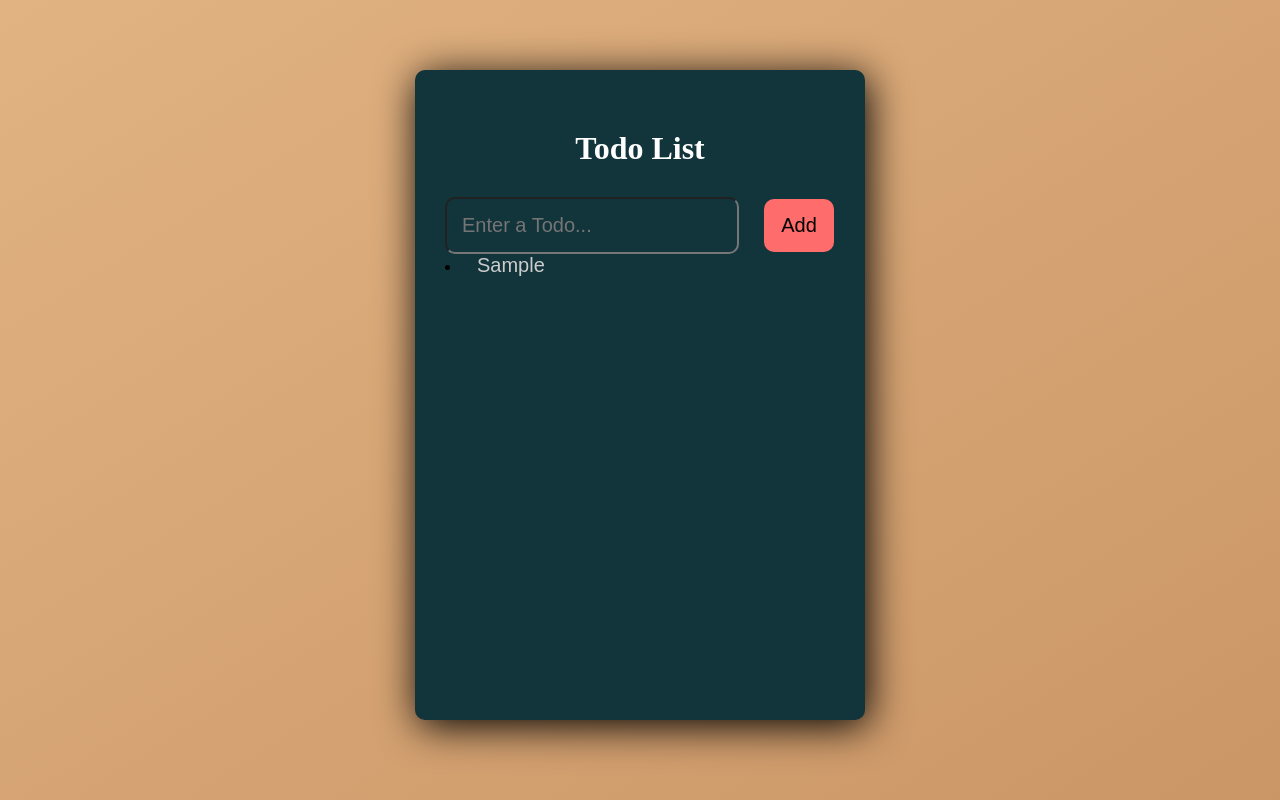
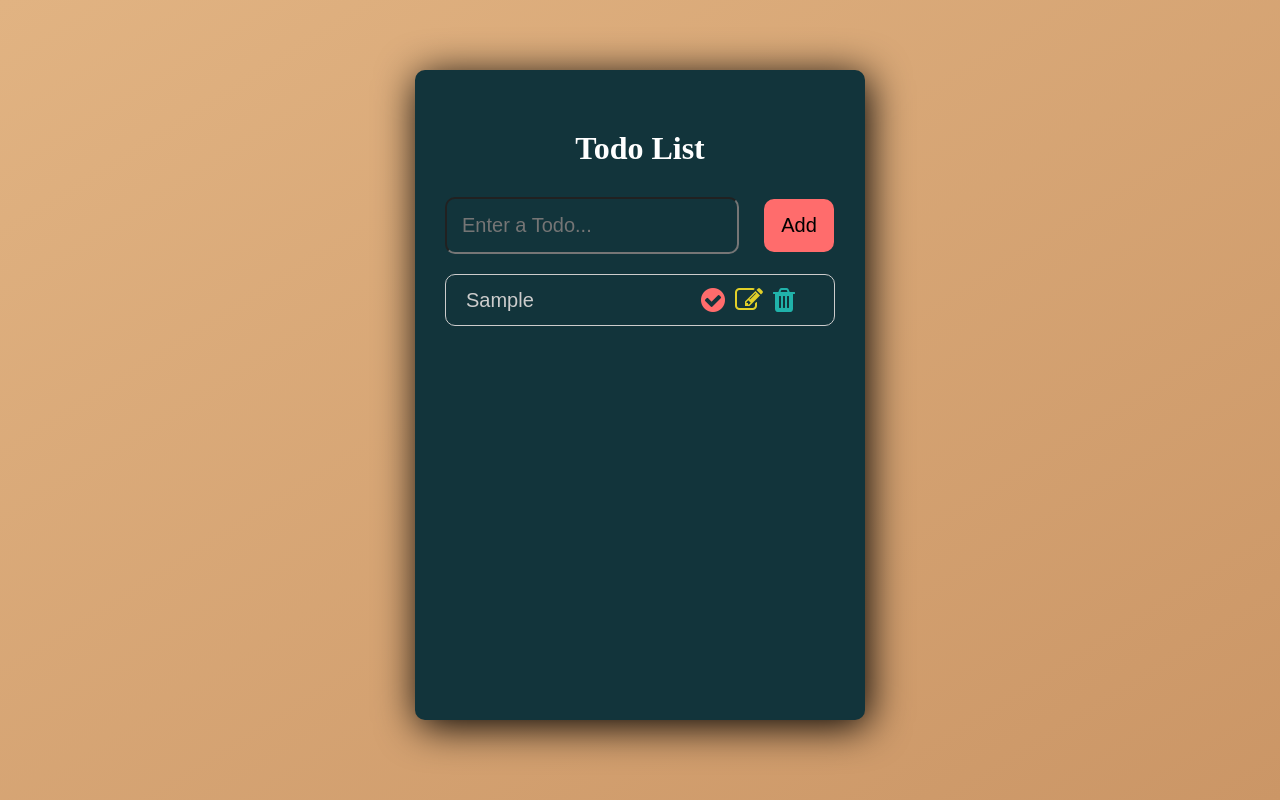
Before and after one commit to Cabraham1/Todo-App, a React (Create React App) app: page / in a window 1280 px wide. Both pictures are taken after typing "Sample" into the empty fields and a click on the button "Add". Built offline with nearby package versions, Linux system fonts and the light colour scheme.

Commit message:
Add edit functionality

```diff
--- a/src/App.js
+++ b/src/App.js
@@ -5,8 +5,11 @@ import Form from "./components/Form.js";
 import TodosList from "./components/TodosList.js";
 
 function App(props) {
-  const [todos, setTodos] = useState([]);
+
+  const initialTodos = JSON.parse(localStorage.getItem("todos")) || [];
+  const [todos, setTodos] = useState(initialTodos);
   const [input, setInput] = useState("");
+  const [editTodo, setEditTodo] = useState(null);
   return (
     <div className="container">
       <div className="app-wrapper">
@@ -19,10 +22,12 @@ function App(props) {
             setTodos={setTodos}
             input={input}
             setInput={setInput}
+            editTodo={editTodo}
+            setEditTodo={setEditTodo}
           />
         </div>
         <div>
-          <TodosList todos={todos} setTodos={setTodos} />
+          <TodosList todos={todos} setTodos={setTodos} setEditTodo={setEditTodo} />
         </div>
       </div>
     </div>
--- a/src/components/Form.js
+++ b/src/components/Form.js
@@ -1,15 +1,42 @@
-import React from "react";
+import React, { useEffect } from "react";
 import { v4 as uuidv4 } from "uuid";
 
-const Form = ({ input, setInput, todos, setTodos }) => {
+const Form = ({ input, setInput, todos, setTodos, editTodo, setEditTodo }) => {
+  const updateTodo = (title, id, completed) => {
+    const newTodo = todos.map((todo) => {
+      if (todo.id === id) {
+        return { title, id, completed };
+      } else {
+        return todo;
+      }
+    });
+    setTodos(newTodo);
+    setEditTodo(null);
+  };
+
+  useEffect(() => {
+    if (editTodo) {
+      setInput(editTodo.title);
+    } else {
+      setInput("");
+    }
+  }, [editTodo, setInput]);
+
   const onInputChange = (e) => {
     setInput(e.target.value);
   };
+
   const OnFormSubmit = (e) => {
     e.preventDefault();
-    setTodos([...todos, { id: uuidv4(), title: input, completed: false }]);
-    setInput("");
+    if (!editTodo) {
+      setTodos([...todos, { id: uuidv4(), title: input, completed: false }]);
+      setInput("");
+    } else {
+      updateTodo(input, editTodo.id, editTodo.completed);
+      setInput("");
+    }
   };
+
   return (
     <form onSubmit={OnFormSubmit}>
       <input
@@ -21,7 +48,7 @@ const Form = ({ input, setInput, todos, setTodos }) => {
         onChange={onInputChange}
       />
       <button type="submit" className="button-add">
-        Add
+        {editTodo ? "Ok" : "Add"}
       </button>
     </form>
   );
--- a/src/components/TodosList.js
+++ b/src/components/TodosList.js
@@ -1,18 +1,54 @@
 import React from 'react'
 
-const TodosList = ({todos, setTodos}) => {
+const TodosList = ({ todos, setTodos, setEditTodo   }) => {
+
+  const handleEdit = ({ id }) => {
+    const findTodo = todos.find((todo) => todo.id === id)
+    setEditTodo(findTodo)
+  }
+
+  const handleComplete = (todo) => {
+    setTodos(
+      todos.map((item) => {
+        if (item.id === todo.id) {
+          return {
+            ...todo,
+            completed: !todo.completed,
+          };
+        }
+        return item;
+      })
+    );
+  };
+
+
+  const handleDelete = ({id}) => {
+    setTodos(todos.filter((todo) => todo.id !== id))
+  }
+
   return (
     <div>
       {todos.map((todo) => (
-        <li className='todo-list' key={todo.id}>
+        <li className='list-item' key={todo.id}>
           <input
             type='text'
             value={todo.title}
-            className="list"
+            className={`list ${todo.completed ? 'complete' : ''}`}
             onChange={(e) => {
               e.preventDefault()
             }}
           />
+          <div>
+            <button className="button-complete task-button" onClick={() => handleComplete(todo)}>
+              <i className="fa fa-check-circle"></i>
+            </button>
+            <button className="button-edit task-button" onClick={() => handleEdit(todo)}>
+              <i className="fa fa-edit"></i>
+            </button>
+            <button className="button-delete task-button" onClick={() => handleDelete(todo)}>
+              <i className="fa fa-trash"></i>
+            </button>
+          </div>
         </li>
       ))}
     </div>
```
